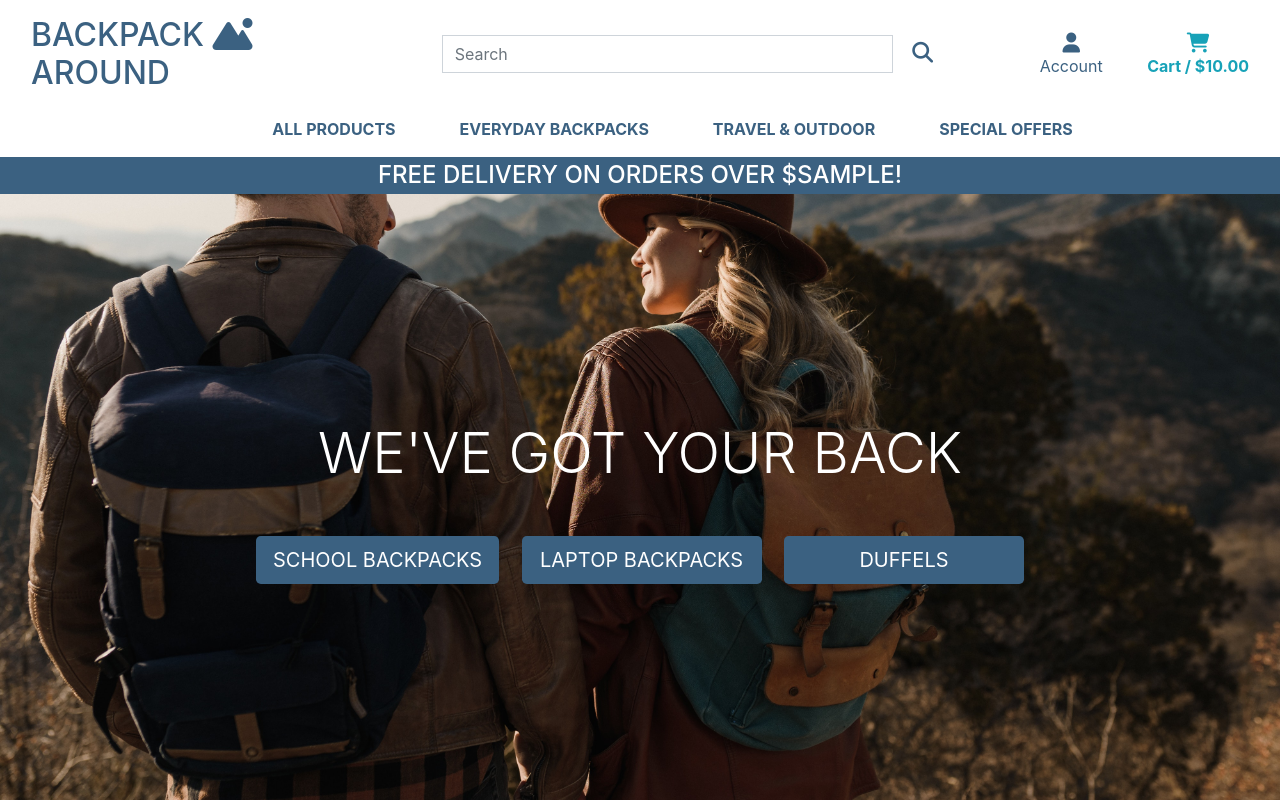
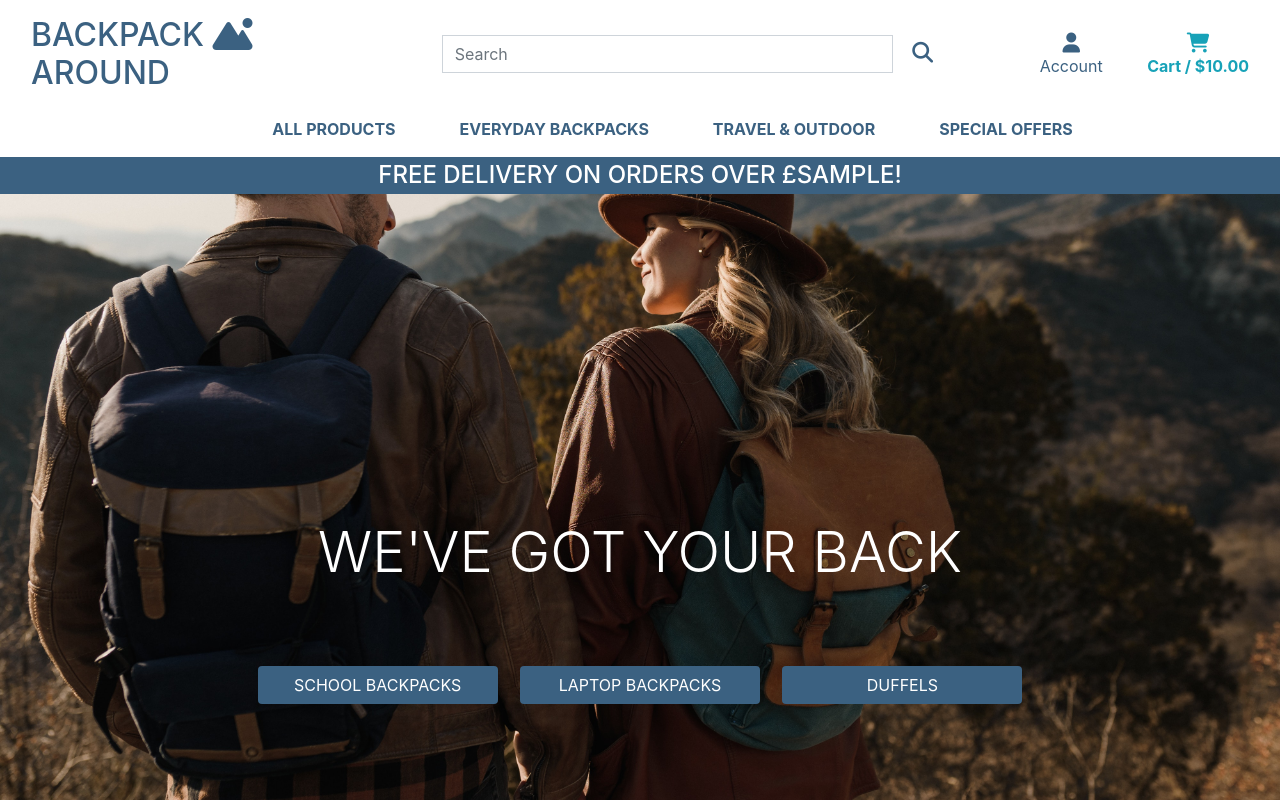
Before and after one commit to karare1/backpack_shop, a Django app: template home/templates/home/index.html in a window 1280 px wide. Run offline with Django 3.2, Linux system fonts and the light colour scheme; the template is opened without the code that fills it: most values are stand-ins (such as "Sample title", 1, 10 or a date in 2020); some libraries are stand-ins or nearby versions.

Commit message:
Amend main heading and buttons on background image

```diff
--- a/home/templates/home/index.html
+++ b/home/templates/home/index.html
@@ -12,15 +12,15 @@
 {% block content %}
     <div class="container h-100">
         <div class="row h-100 text-center">
-            <div class="col-12 col-md-12 my-auto">
-                <h1 class="display-4 logo-font text-white my-5">
+            <div class="col-12 col-md-12 mt-auto mb-5">
+                <h1 class="display-4 logo-font text-white index-main-font">
                     WE'VE GOT YOUR BACK
                 </h1>
-                <div class="my-6">
+                <div class="mb-5 index-links">
                     <h4>
-                        <a href="" class="shop-now-button btn btn-lg rounded-5 text-uppercase py-1.5 mr-md-3">School Backpacks</a>
-                        <a href="" class="shop-now-button btn btn-lg rounded-2 text-uppercase py-1.5 mr-md-3">Laptop Backpacks</a>
-                        <a href="" class="shop-now-button btn btn-lg rounded-2 text-uppercase py-1.5">Duffels</a>
+                        <a href="" class="shop-now-button btn rounded text-uppercase py-1.5 mr-md-3">School Backpacks</a>
+                        <a href="" class="shop-now-button btn rounded text-uppercase py-1.5 mr-md-3">Laptop Backpacks</a>
+                        <a href="" class="shop-now-button btn rounded text-uppercase py-1.5">Duffels</a>
                     </h4>
                 </div>
             </div>
--- a/static/css/base.css
+++ b/static/css/base.css
@@ -63,6 +63,13 @@ body {
     background:#3b6181 !important;
 }
 
+.index-main-font{
+  margin-bottom: 80px;
+}
+
+/* .index-links{
+    margin-top: 10rem;
+} */
 
 /* -------------------------------- Media Queries */
 
--- a/templates/base.html
+++ b/templates/base.html
@@ -111,7 +111,7 @@
         </div>
         <div id="delivery-banner" class="row text-center">
             <div class="col bg-black text-white">
-                <h4 class="logo-font my-1">Free delivery on orders over ${{ free_delivery_threshold }}!</h4>
+                <h4 class="logo-font my-1">Free delivery on orders over £{{ free_delivery_threshold }}!</h4>
             </div>
         </div>
     </header>
```
